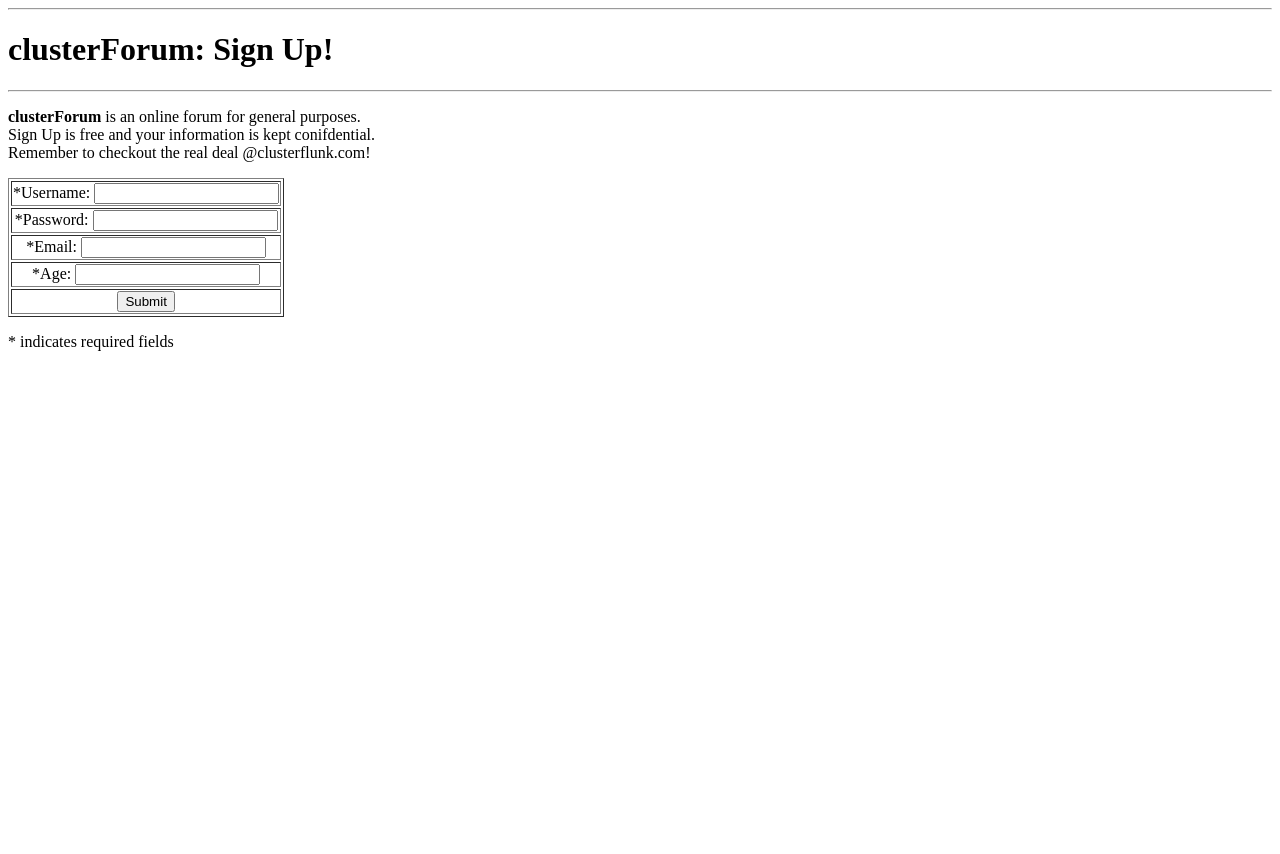
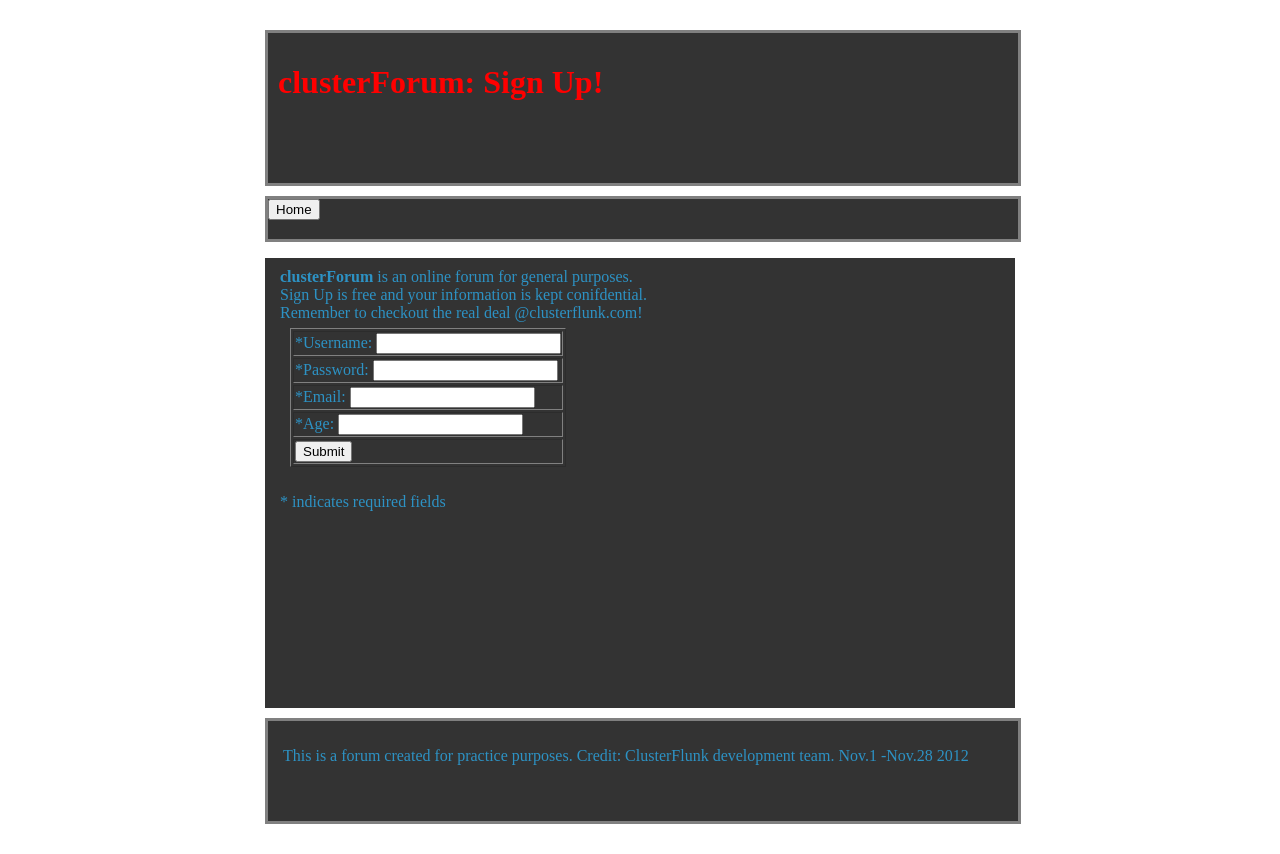
Before and after one commit to jayd3e-archive/clusterforum, a Python web app: template forumapp/templates/sign_up.mako in a window 1280 px wide. Before the commit the page ends 351 px from the top, so only its background shows below. Run offline with Mako, Linux system fonts and the light colour scheme; the template is opened without the code that fills it, so the values that code supplies are empty.

Commit message:
repeated style on all pages

```diff
--- a/forumapp/dependencies/mystyle.css
+++ b/forumapp/dependencies/mystyle.css
@@ -3,6 +3,7 @@
     width:750px;
     margin:0 auto;
     margin-top:30px;
+    margin-bottom:30px;
     COLOR:#2D92C4;
 }
 body {
@@ -47,6 +48,9 @@
 }
 #title{
     COLOR: #FF0000;
+    position:relative;
+    left:10px;
+    top:10px;
 }
 #ul_index{
     display:inline-block;
@@ -62,6 +66,14 @@
     border-style:solid;
     border-width:medium;
     border-color:grey;
+    position:relative;
+    left:7px;
+    top:10px;
+}
+#texttab{
+    position:relative;
+    left:10px;
+    top:10px;
 }
 a:link {
     COLOR: #FF0000;
@@ -75,3 +87,20 @@
 a:active {
     COLOR: #FF0000;
 }
+p{
+    position:relative;
+    left:15px;
+    top:10px;
+}
+#signin_form{
+    position:relative;
+    top:25px;
+    left:25px;
+    border-color:grey;
+}
+
+#signup_form{
+    position:relative;
+    left:25px;
+    border-color:grey;
+}
--- a/forumapp/templates/post_display.mako
+++ b/forumapp/templates/post_display.mako
@@ -20,7 +20,7 @@
             <div class="post" style="vertical-align:middle;">
                 <h1 id="title">Title: ${ post.name }</h1>
                 <div><h4><b>Details: ${ post.description }</h4></b></div>
-                <div><span>Created: ${ post.date } ID: ${ post.id }</div>
+                <div style="color:black"><span>Created: ${ post.date } ID: ${ post.id }</div>
             </div>
             <!-- need to add comments to the post still -->
             <div class="comments" style="vertical-align:middle;">
@@ -28,7 +28,7 @@
                     <div class="comment" id="post_border">
                         <br>
                         <div><h4>${comment.description}<h4></div>
-                        <div><span>Created: ${comment.date} by: Add User here eventually</span></div>
+                        <div style="color:black"><span>Created: ${comment.date} by: Add User here eventually</span></div>
                     </div>
                     <br>
                 % endfor
--- a/forumapp/templates/posts_index.mako
+++ b/forumapp/templates/posts_index.mako
@@ -4,7 +4,7 @@
         <link rel="stylesheet" type="text/css" href="/style/mystyle.css"/>
         <title>Home</title>
     </head>
-    <body = id="body">
+    <body id="body">
         <div id="header">
             <a id="top"/><h1 id="title">clusterForum</h1></a>
         </div>
--- a/forumapp/templates/sign_in.mako
+++ b/forumapp/templates/sign_in.mako
@@ -3,15 +3,18 @@
         <link rel="stylesheet" type="text/css" href="/style/mystyle.css"/>
         <title>SIGN IN</title>
     </head>
-    <body>
-        <hr>
-        <h1> clusterForum: Sign in </h1>
+    <body id="body">
+        <div id="header">
+            <h1 id="title"> clusterForum: Sign in </h1>
+        </div>
+        <div id="navigation">
              <FORM METHOD="LINK" ACTION="/">
             <INPUT TYPE="submit" VALUE="Home">
             </FORM>
-        <hr>
-        <form method="POST" action="/signin" style="text-align:center;">
-            <table border="1;" style="align:center;">
+        </div>
+        <div id="content">
+            <form method="POST" action="/signin" style="align:center">
+                <table border="1;" id="signin_form">
                     <tr>
                     <td><label for="username">*Username: <input name="username" type="text"/></label></td>
                     <tr>
@@ -21,5 +24,9 @@
                     </tr>
                 </table>
             </form>
+        </div>
+        <div id="footer">
+            <p> This is a forum created for practice purposes. Credit: ClusterFlunk development team. Nov.1 -Nov.28 2012 </p>
+        </div>
     </body>
 </html>
--- a/forumapp/templates/sign_up.mako
+++ b/forumapp/templates/sign_up.mako
@@ -4,17 +4,21 @@
         <link rel="stylesheet" type="text/css" href="/style/mystyle.css"/>
             <title>New Users!</title>
     </head>
-    <body>
-        <hr>
-        <h1> clusterForum: Sign Up! </h1>
-        <hr>
+    <body id="body">
+        <div id="header">
+        <h1 id="title"> clusterForum: Sign Up! </h1>
+        </div>
+        <div id="navigation">
+            <li id="li_index"><FORM METHOD="LINK" ACTION="/"><INPUT TYPE="submit" VALUE="Home"></li>
+        </div>
+        <div id="content">
             <p> <b> clusterForum </b> is an online forum for general purposes. <br>
                 Sign Up is free and your information is kept conifdential. <br>
                 Remember to checkout the real deal @clusterflunk.com! </p>
             <!-- Sign up fields -->
                 <!-- TO DO: set params on each -->
-        <form method="POST" action="/signup" style="text-align:center;">
-            <table border="1;" style="text-align:center;">
+            <form method="POST" action="/signup" style="text-align:center">
+                <table border="1;" id="signup_form">
                     <tr>
                     <td><label for="username">*Username: <input name="username" type="text"/></label></td>
                     <tr>
@@ -29,5 +33,9 @@
                 </table>
                 <p style="text-align:left;"> * indicates required fields </p>
             </form>
+        </div>
+        <div id="footer">
+            <p> This is a forum created for practice purposes. Credit: ClusterFlunk development team. Nov.1 -Nov.28 2012 </p>
+        </div>
     </body>
 </html>
```
Lines whose indentation alone changed are shown as unchanged.
